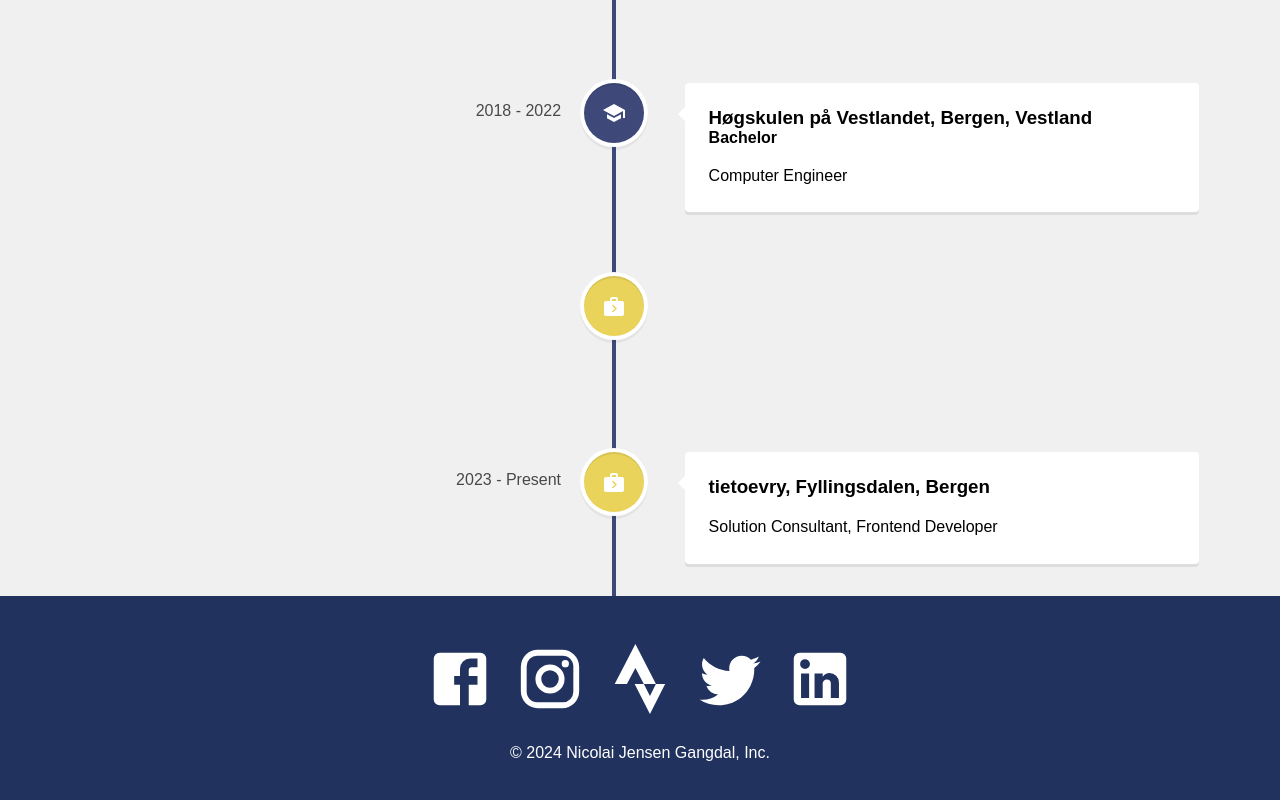
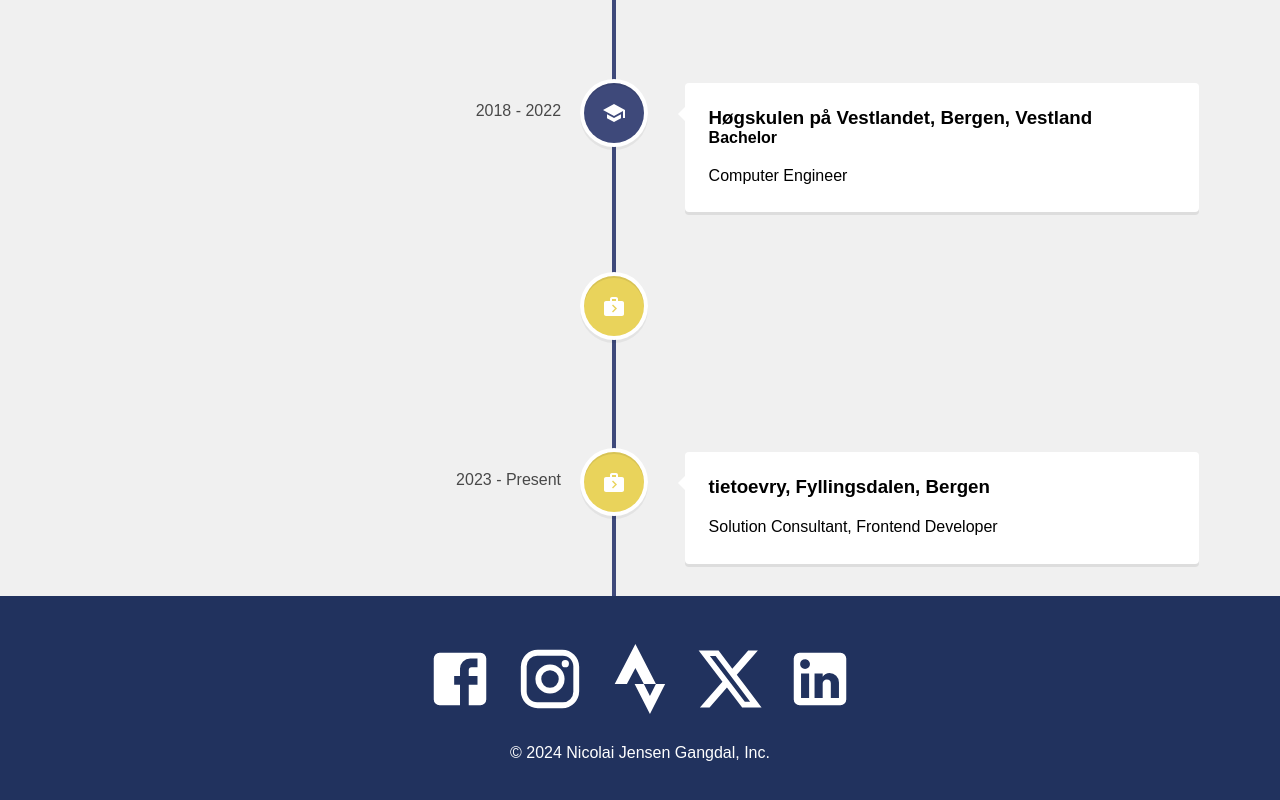
Before and after one commit to NicolaiJGangdal/WebPortfolio, a React (Create React App) app: page /experience in a window 1280 px wide. Shown: the part 1348-2148 px from the top of the page. Built offline with nearby package versions, Linux system fonts and the light colour scheme.

Commit message:
Updated twitter icon
Updated and imported materialUI icon for twitter/ X

```diff
--- a/src/components/Footer.js
+++ b/src/components/Footer.js
@@ -1,7 +1,7 @@
 import React from "react";
 import { Link } from "react-router-dom";
 import InstagramIcon from "@material-ui/icons/Instagram";
-import TwitterIcon from "@material-ui/icons/Twitter";
+import XIcon from '@mui/icons-material/X';
 import FacebookIcon from "@material-ui/icons/Facebook";
 import LinkedInIcon from "@material-ui/icons/LinkedIn";
 import { FaStrava } from "react-icons/fa";
@@ -21,7 +21,7 @@ function Footer() {
                     <FaStrava />
                 </Link>
                 <Link to="https://twitter.com/nicolaijgangdal" target="_blank">
-                    <TwitterIcon />
+                    <XIcon />
                 </Link>
                 <Link to="https://www.linkedin.com/in/nicolai-jensen-gangdal-223651219/?originalSubdomain=no" target="_blank">
                     <LinkedInIcon />
```
